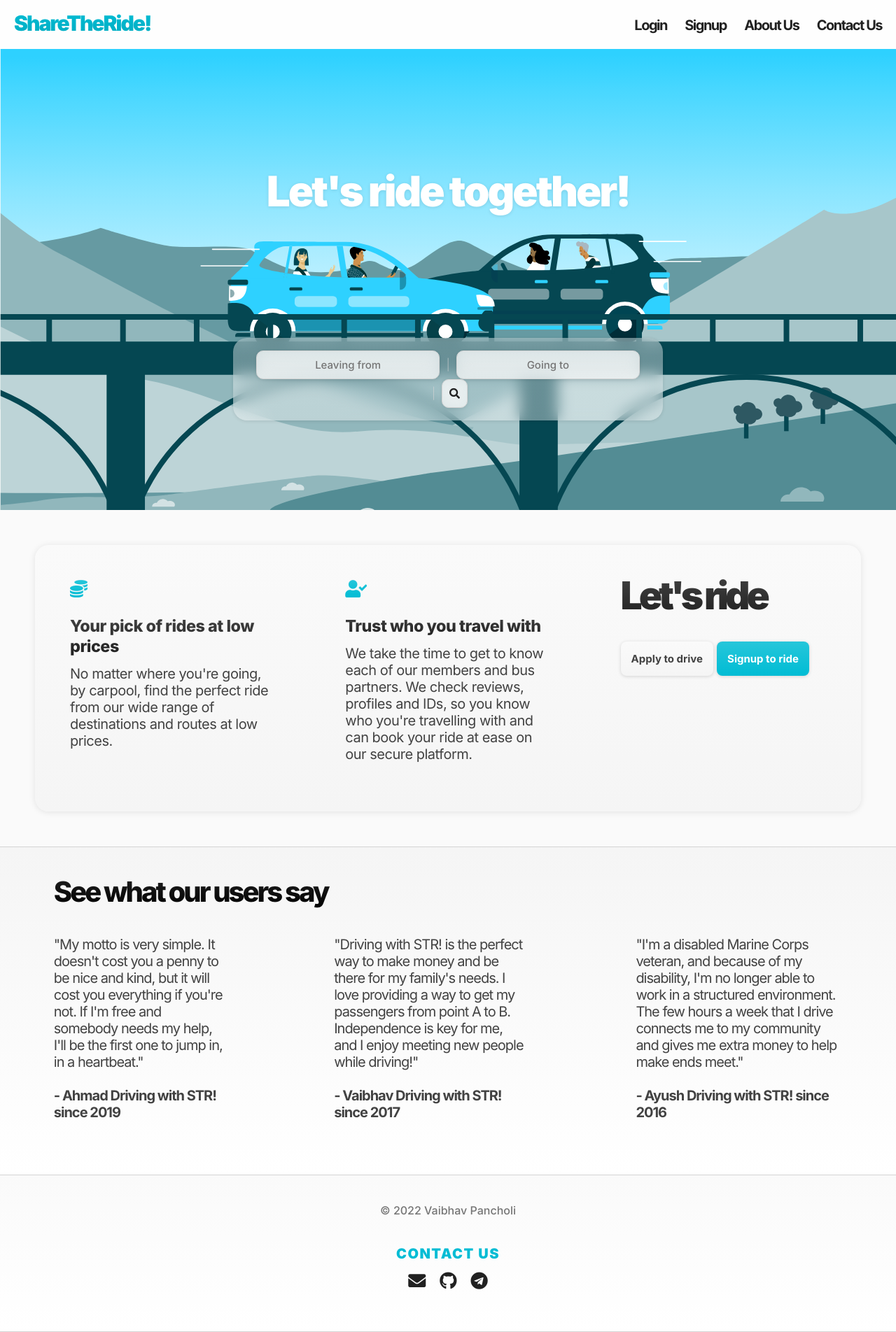
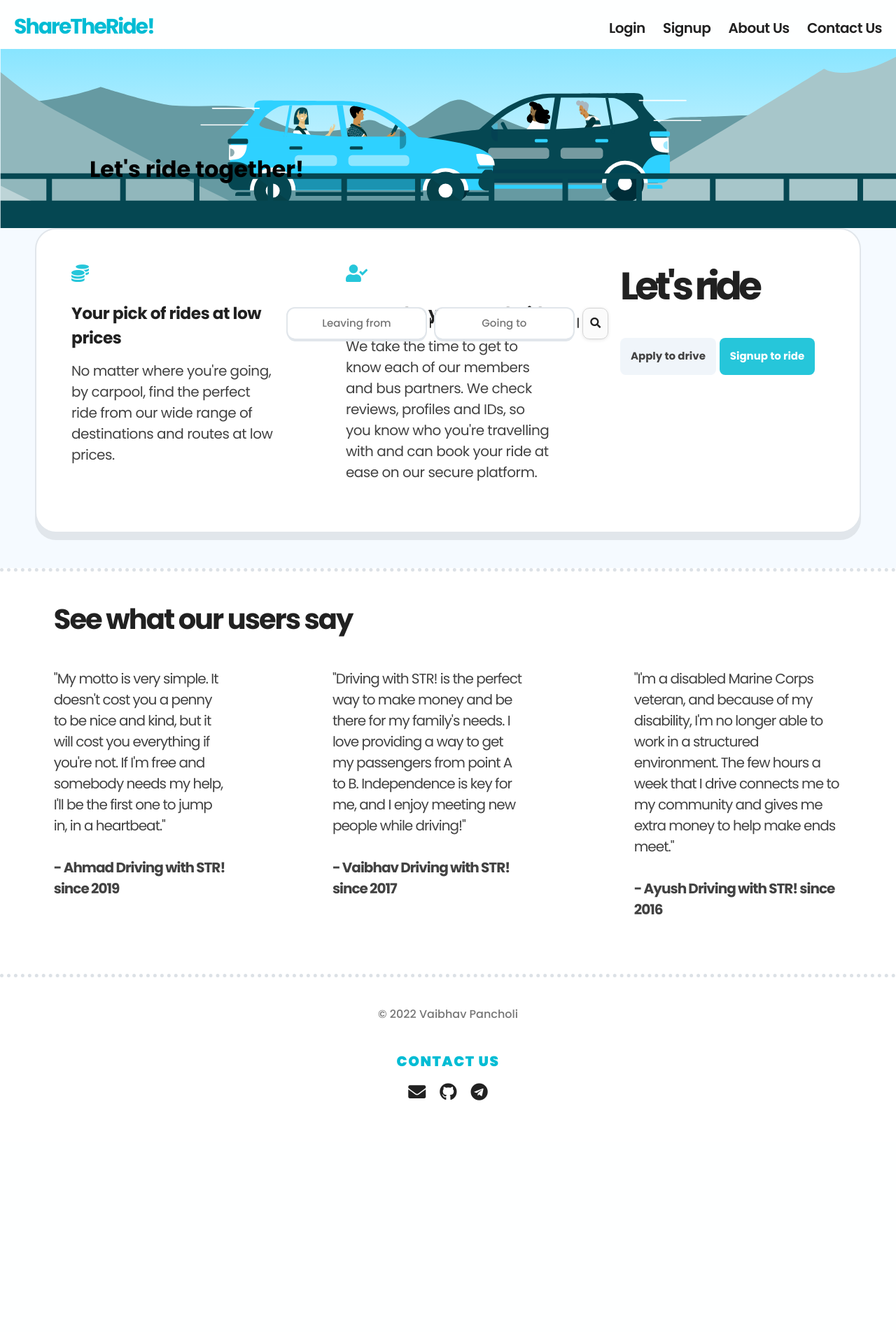
Before and after one commit to vaibhav202/project, a PHP site: page / in a window 1280 px wide. Shown: the whole page at 70% size. After the commit the page ends 1573 px from the top, so only its background shows below. Run offline with PHP 8.4, Linux system fonts and the light colour scheme.

Commit message:
project: design is now more minimal

```diff
--- a/style1.css
+++ b/style1.css
@@ -1,9 +1,11 @@
+@import url('https://fonts.googleapis.com/css2?family=Poppins:wght@300;400;500;600;700;900&display=swap');
+
 * {
     box-sizing: border-box;
-    font-family: -apple-system, BlinkMacSystemFont, Inter, 'Segoe UI', Roboto, Oxygen, Ubuntu, Cantarell, 'Open Sans', 'Helvetica Neue', sans-serif;
+    font-family: Poppins, sans-serif;
     scroll-behavior: smooth;
 
-    font-kerning: normal;
+    font-kerning:none;
     -webkit-font-smoothing: antialiased;
     text-rendering: geometricPrecision;
     -moz-osx-font-smoothing: grayscale;
@@ -17,13 +19,37 @@
     user-select: none;
 }
 
+::-webkit-scrollbar {
+    width: 10px;
+    height: 2.5px;
+    }
+
+/* Track */
+::-webkit-scrollbar-track {
+    background: rgb(225,230,235);
+}
+
+/* Handle */
+::-webkit-scrollbar-thumb {
+    background: rgb(225,230,235);
+}
+
+/* Handle on hover */
+::-webkit-scrollbar-thumb:hover {
+    background: rgb(225,230,235);
+}
+
 html {
-    background-color: #FAFAFA;
+    background-color: rgb(245,250,255);
 }
 
 body {
     margin: 0;
     padding: 0;
+}
+
+a {
+    text-decoration: none;
 }
 
 /* Navigationbar starts here */
@@ -34,12 +60,12 @@ body {
     padding-left: 10px;
     padding-right: 10px;
     width: 100%;
-    background-color: rgba(255,255,255,0.8);
+    background-color: rgba(255,255,255,0.9);
     position: fixed;
     top: 0;
     z-index: 1;
-    backdrop-filter: blur(20px);
-    -webkit-backdrop-filter: blur(20px);
+    backdrop-filter: blur(10px);
+    -webkit-backdrop-filter: blur(10px);
 }
 
 .nav > .nav-header {
@@ -66,9 +92,9 @@ body {
 
 .nav > .nav-links > a {
     display: inline-block;
-    padding: 8px 10px 13px 10px;
-    font-weight: 700;
-    letter-spacing: -1.5px;
+    padding: 0px 10px 13px 10px;
+    font-weight: 600;
+    letter-spacing: -.5px;
     text-decoration: none;
     color: #212121;
 }
@@ -155,22 +181,15 @@ body {
 }
 
 #brand > a {
-    background-image: linear-gradient(180deg, #00BCD4, #00ACC1);
-    font-weight: 900;
+    color: #00BCD4;
+    font-weight: 700;
     font-size: 30px;
     text-decoration: none;
     letter-spacing: -2px;
-    background-clip: text;
-    -webkit-background-clip: text;
-    -webkit-text-fill-color: transparent;
-    -moz-background-clip: text;
-    -moz-text-fill-color: transparent;
-    -ms-background-clip: text;
-    -ms-text-fill-color: transparent;
 }
 
 #brand > a:hover {
-    background-image: linear-gradient(180deg, #424242, #212121);
+    color: black;
     text-decoration: none;
     transition: all .5s ease;
 }
@@ -182,25 +201,12 @@ body {
     display: flexbox;
     width: 100%;
     margin: auto;
+    height: 20vh;
     padding: 10%;
     background-image: url(assets/carpool_only_small-2a873c6cbe41aedde8f4b1b168cf9fd2.svg);
     background-position: center;
     background-size: cover;
     background-repeat: no-repeat;
-}
-
-.bg1 > h1 {
-    content: "";
-    clear: both;
-    position: sticky;
-    color: white;
-    font-size: 60px;
-    font-weight: 900;
-    text-shadow: 0px 1px 5px rgba(0,0,0,0.1);
-    text-align: center;
-    letter-spacing: -3px;
-    display: table;
-    width: 100%;
 }
 
 @media only screen and (max-width: 650px) {
@@ -232,24 +233,36 @@ body {
     padding-bottom: 5%;
 }
 
-.bg1 > form > .ride-search-container {
+.heading {
+    text-align: center;
+    font-weight: 700;
+    font-size: 40px;
+    letter-spacing: -2px;
+    color: rgb(40,45,50);
+    padding-left: 10px;
+    padding-right: 10px;
+}
+
+@media screen and (max-width: 500px) {
+    .heading {
+        font-size: 25px;
+        letter-spacing: -1px;
+    }
+}
+
+.ride-search-container {
     content: "";
     display: table;
     clear: both;
     position: sticky;
     overflow: hidden;
-    width: 60%;
+    width: 100%;
     margin: auto;
     padding: 8px;
-    border-radius: 20px;
-    background-image:  linear-gradient(180deg, rgba(255,255,255,0.4), rgba(250,250,250,0.4));
-    box-shadow: 0px 1px 5px rgba(0,0,0,0.1);
-    backdrop-filter: blur(10px);
-    -webkit-backdrop-filter: blur(10px);
 }
 
 @media only screen and (max-width: 650px) {
-    .bg1 > form > .ride-search-container {
+    .ride-search-container {
         border: none;
         background-image: none;
         box-shadow: none;
@@ -258,53 +271,64 @@ body {
     }
 }
 
-.bg1 > form > .ride-search-container > .content-width {
+.ride-search-container > .content-width {
     padding: 10px;
     text-align: center;
-    width: 95%;
+    width: 100%;
     margin: 0 auto;
 }
 
-.bg1 > form > .ride-search-container > .content-width > label > span {
-    margin-left: 5px;
-    margin-right: 5px;
-    color: #d4d4d4;
-    font-weight: 200;
-}
-
-@media only screen and (max-width: 908px) {
-    .bg1 > form > .ride-search-container > .content-width > label > span {
-        display: none;
-    }
-}
-
-.bg1 > form > .ride-search-container > .content-width > input {
+.ride-search-container > .content-width > input {
     padding: 10px;
     text-align: center;
     font-weight: 500;
     font-size: 15px;
-    background-color: rgba(0,0,0,0);
+    width: 20%;
     margin: auto;
-    border: 1px solid #d4d4d4;
+    outline: 2px solid rgb(225,230,235);
     border-radius: 10px;
-    background-image:  linear-gradient(180deg, rgba(255,255,255,0.7), rgba(250,250,250,0.7));
-    box-shadow: 0px 1px 5px rgba(0,0,0,0.1);
-    outline: none;
+    background-color: white;
+    box-shadow: 0px 4px rgb(225,230,235);
+    border: none;
     backdrop-filter: blur(10px);
     -webkit-backdrop-filter: blur(10px);
 }
 
-.bg1 > form > .ride-search-container > .content-width > input:hover {
-    outline: 2px solid #4DD0E1;
+.ride-search-container > .content-width > input:hover {
+    border: none;
+    outline: 1px solid #4DD0E1;
+    box-shadow: 0px 5px rgb(225,230,235);
     transition: all .5s ease-in-out;
 }
 
-.bg1 > form > .ride-search-container > .content-width > input:focus {
-    outline: 2px solid #00BCD4;
+.ride-search-container > .content-width > input:focus {
+    border: none;
+    outline: 1px solid #00BCD4;
+    box-shadow: 0px 8px rgb(225,230,235);
     transition: all .5s ease-in-out;
 }
 
-.bg1 > form > .ride-search-container > .content-width > button {
+.input-icons i {
+    position: absolute;
+}
+
+.input-icons {
+    width: 100%;
+    margin-bottom: 10px;
+}
+
+.icon {
+    padding: 10px;
+    min-width: 40px;
+}
+
+.input-field {
+    width: 100%;
+    padding: 10px;
+    text-align: center;
+}
+
+.ride-search-container > .content-width > button {
     display: inline-block;
     padding: 10px;
     cursor: pointer;
@@ -373,7 +419,7 @@ body {
 
 .column > i {
     font-size: 25px;
-    background-image: linear-gradient(180deg, #26C6DA, #00BCD4);
+    background-color: #26C6DA;
     background-clip: text;
     -webkit-background-clip: text;
     -webkit-text-fill-color: transparent;
@@ -385,15 +431,8 @@ body {
 }
 
 .column > h3 {
-    font-weight: 800;
-    background-image: linear-gradient(180deg, #424242, #212121);
-    background-clip: text;
-    -webkit-background-clip: text;
-    -webkit-text-fill-color: transparent;
-    -moz-background-clip: text;
-    -moz-text-fill-color: transparent;
-    -ms-background-clip: text;
-    -ms-text-fill-color: transparent;
+    font-weight: 700;
+    color: #212121;
 }
 
 .column > p {
@@ -404,46 +443,37 @@ body {
 .column > h1 {
     margin-top: -10px;
     font-size: 55px;
-    font-weight: 900;
+    font-weight: 700;
     letter-spacing: -5px;
-    background-image: linear-gradient(180deg, #424242, #212121);
-    background-clip: text;
-    -webkit-background-clip: text;
-    -webkit-text-fill-color: transparent;
-    -moz-background-clip: text;
-    -moz-text-fill-color: transparent;
-    -ms-background-clip: text;
-    -ms-text-fill-color: transparent;
+    color: #212121;
 }
 
 .column > a > button {
     margin-top: -5px;
     padding: 15px;
-    box-shadow: 0px 1px 5px rgba(0,0,0,0.15);
 }
 
 .column > a > .applytodrive {
     cursor: pointer;
     border-radius: 8px;
     color: #424242;
-    background-image: linear-gradient(180deg,#FAFAFA, #F5F5F5);
+    background-color: rgb(240,245,250);
 }
 
 .column > a > .applytodrive:hover {
-    box-shadow: 0px 1px 6px rgba(0,0,0,0.2);
-    background-image: linear-gradient(360deg,#F5F5F5, #EEEEEE);
+    box-shadow: 0px 5px rgb(225,230,235);
     transition: all .1s ease-in-out;
 }
 
 .column > a > .signuptoride {
     cursor: pointer;
     border-radius: 8px;
-    background-image: linear-gradient(180deg, #26C6DA, #00BCD4);
+    background-color: #26C6DA;
 }
 
 .column > a > .signuptoride:hover {
-    box-shadow: 0px 1px 6px rgba(0,0,0,0.2);
-    background-image: linear-gradient(360deg,#00BCD4, #00ACC1);
+    box-shadow: 0px 5px rgb(225,230,235);
+    background-color: #00BCD4;
     transition: all .1s ease-in-out;
 }
 
@@ -451,14 +481,14 @@ body {
     content: "";
     display: table;
     clear: both;
-    margin-top: 50px;
     margin-bottom: 50px;
     margin-left: 50px;
     margin-right: 50px;
-    box-shadow: 0px 1px 10px rgba(0,0,0,0.1);
-    background-image:  linear-gradient(180deg, #FAFAFA, #F5F5F5);
+    border: 2px solid rgb(225,230,235);
+    box-shadow: 0px 10px rgb(225,230,235);
+    background-color: white;
     background-size: cover;
-    border-radius: 20px;
+    border-radius: 30px;
 
 }
 
@@ -550,27 +582,20 @@ body {
     clear: both;
     display: table;
     width: 100%;
-    border-top: 1px #d4d4d4 solid;
-    background-image:  linear-gradient(180deg, #F5F5F5, #FAFAFA, white);
+    border-top: 5px rgb(220,225,230) dotted;
+    background-color: white;
     background-size: cover;
 }
 
 .user-rating-container > h1 {
     display: block;
     font-size: 40px;
-    font-weight: 800;
-    letter-spacing: -3px;
+    font-weight: 700;
+    letter-spacing: -2px;
     margin-top: 3%;
     margin-left: 6%;
     text-align: left;
-    background-image: linear-gradient(180deg, #212121, black);
-    background-clip: text;
-    -webkit-background-clip: text;
-    -webkit-text-fill-color: transparent;
-    -moz-background-clip: text;
-    -moz-text-fill-color: transparent;
-    -ms-background-clip: text;
-    -ms-text-fill-color: transparent;
+    color: #212121;
 }
 
 @media only screen and (max-width: 1000px) {
@@ -612,9 +637,8 @@ body {
     width: 100%;
     padding: 20px;
     text-align: center;
-    border-top: 1px #d4d4d4 solid;
-    border-bottom: 1px #d4d4d4 solid;
-    background-image: linear-gradient(180deg, #FAFAFA, white);
+    border-top: 5px rgb(220,225,230) dotted;
+    background-color: white;
     z-index: 1;
 }
 
```
Also changed, not shown: other parts of style1.css (+68 -48 lines).
